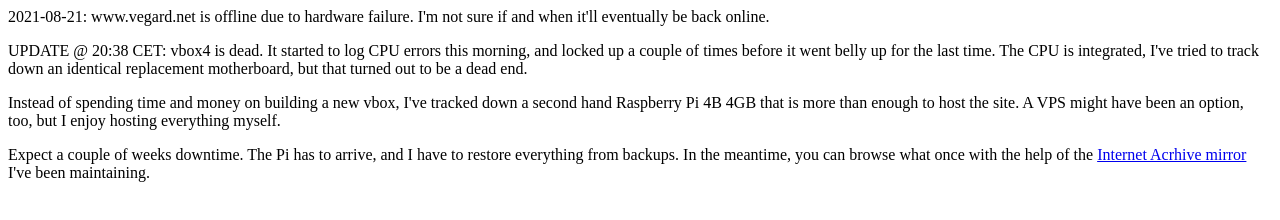
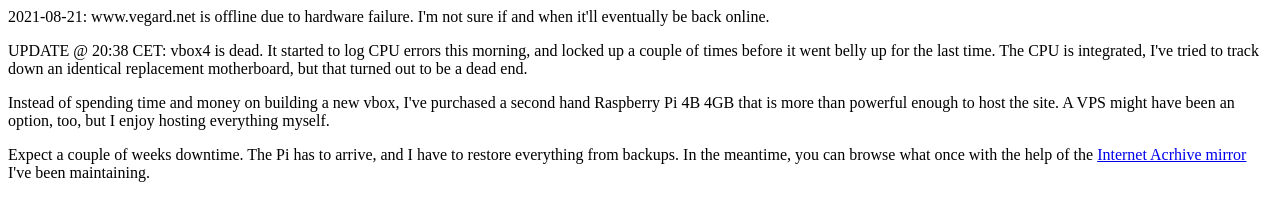
Before and after one commit to vskjefst/vegard.net-offline, a plain HTML site: page index.html in a window 1280 px wide. Drawn offline with Linux system fonts and the light colour scheme.

Commit message:
Update index.html
don't track down twice

```diff
--- a/index.html
+++ b/index.html
@@ -5,7 +5,7 @@
 <body>
 <p>2021-08-21: www.vegard.net is offline due to hardware failure. I'm not sure if and when it'll eventually be back online.</p>
   <p>UPDATE @ 20:38 CET: vbox4 is dead. It started to log CPU errors this morning, and locked up a couple of times before it went belly up for the last time. The CPU is integrated, I've tried to track down an identical replacement motherboard, but that turned out to be a dead end.</p>
-  <p>Instead of spending time and money on building a new vbox, I've tracked down a second hand Raspberry Pi 4B 4GB that is more than enough to host the site. A VPS might have been an option, too, but I enjoy hosting everything myself.</p>
+  <p>Instead of spending time and money on building a new vbox, I've purchased a second hand Raspberry Pi 4B 4GB that is more than powerful enough to host the site. A VPS might have been an option, too, but I enjoy hosting everything myself.</p>
   <p>Expect a couple of weeks downtime. The Pi has to arrive, and I have to restore everything from backups. In the meantime, you can browse what once with the help of the <a href="https://web.archive.org/web/20210804214723/https://www.vegard.net/">Internet Acrhive mirror</a> I've been maintaining.</p>
 </body>
 </html>
```
